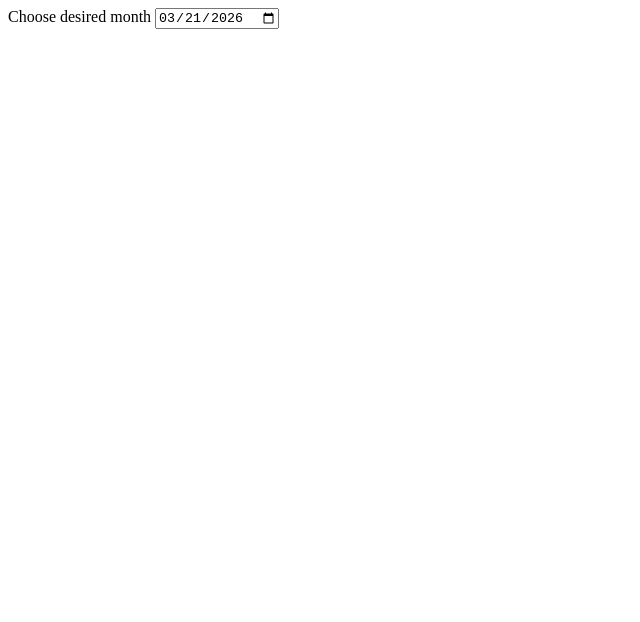
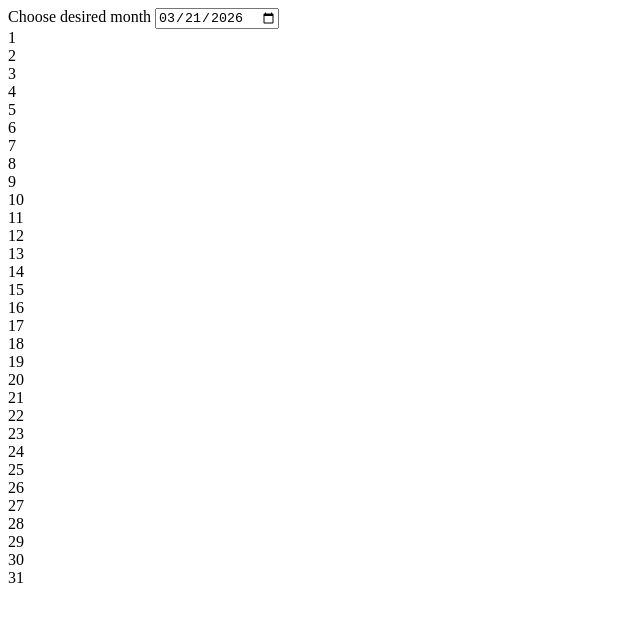
Before and after one commit to jakublepianka/event-calendar, a React (Vite) app: page / in a window 1280 px wide. Shown: the top 622 px of the page, without its empty margins (0-640 px from the left). Built offline with nearby package versions, Linux system fonts and the light colour scheme.

Commit message:
feat: render calendar days dynamically based on date prop

```diff
--- a/src/Calendar/Calendar.jsx
+++ b/src/Calendar/Calendar.jsx
@@ -1,6 +1,14 @@
-export function Calendar() {
+export function Calendar({ date }) {
+  const year = date.getFullYear();
+  const month = date.getMonth();
+  const monthLength = new Date(year, month + 1, 0).getDate();
+
   return (
     <>
+    {Array.from({ length: monthLength }).map((day, index) => {
+      const dayNum = index + 1;
+      return <div key={dayNum}>{dayNum}</div>;
+    })}
     </>
   )
 }
```
